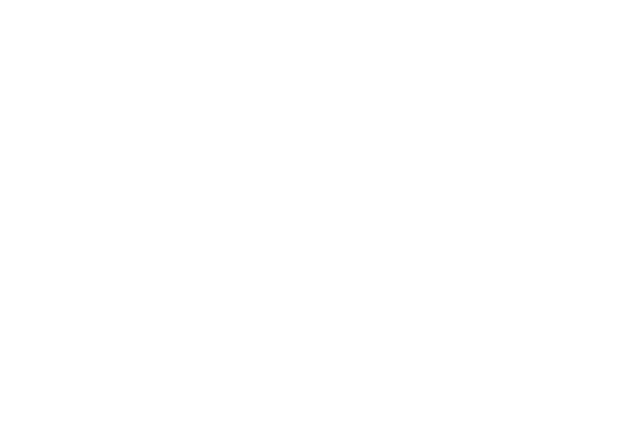
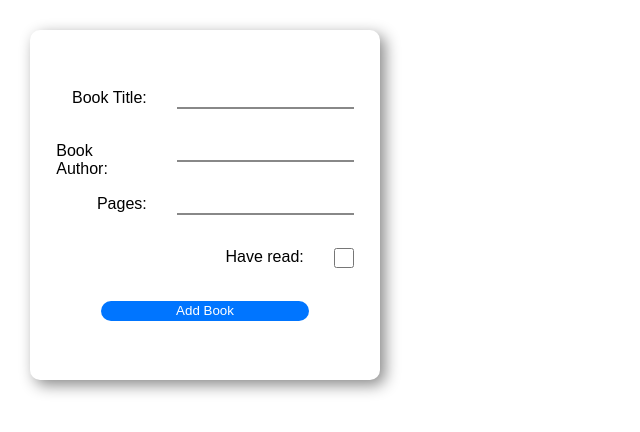
Before and after one commit to Drextd/theOdinProject, a plain HTML site: page full_stack_javascript/project_library/index.html in a window 1280 px wide. Shown: the whole page, without its empty margins (0-640 px from the left). Drawn offline with Linux system fonts and the light colour scheme.

Commit message:
Book form (HTML & CSS) added

```diff
--- a/full_stack_javascript/project_library/index.html
+++ b/full_stack_javascript/project_library/index.html
@@ -2,11 +2,43 @@
 <html>
 <head>
 <title></title>
-<link href="" rel="stylesheet" type="text/css" />
+<link href="style.css" rel="stylesheet" type="text/css" />
 <!-- <script src="script.js"></script> -->
 </head>
 
 <body>
+
+    <section id="mainContainer">
+        <section id="formContainer">
+            <form id="bookForm">
+
+                <label>
+                    <span>Book Title:</span>
+                    <input id="bookTitle" class="inputStyle" type="text"/>
+                </label>
+                <label>
+                    <span>Book Author:</span>
+                    <input id="bookAuthor" class="inputStyle" type="text"/>
+                </label>
+                <label>
+                    <span>Pages:</span>
+                    <input id="bookPages" class="inputStyle" type="text"/>
+                </label>
+                <label id="checkBoxLabel">
+                    <span>Have read:</span>
+                    <input type="checkbox" id="bookReadCheck" type="text"/>
+                </label>
+
+                <button id="formButton" type="button" onclick="addBookToLbirary()">Add Book</button>
+
+            </form>
+        </section>
+
+        <section id="libraryContainer">
+
+        </section>
+
+    </section>
 
 </body>
 
--- a/full_stack_javascript/project_library/script.js
+++ b/full_stack_javascript/project_library/script.js
@@ -1,3 +1,5 @@
+//let myLibrary = []
+
 function Book(title, author, numOfPages, read){
     this.title = title
     this.author = author
@@ -8,5 +10,8 @@ function Book(title, author, numOfPages, read){
     }
 }
 
-const testBook = new Book('testTitle', 'testAuthor', '300', 'not read yet')
-console.log(testBook.info())
+function addBookToLibrary(){
+
+
+
+}
--- a/full_stack_javascript/project_library/style.css
+++ b/full_stack_javascript/project_library/style.css
@@ -0,0 +1,61 @@
+*{
+    margin: 0;
+    padding: 0;
+    font-family: sans-serif;
+}
+
+#formContainer{
+    width: 350px;
+    height: 350px;
+    margin: 30px;
+    display: flex;
+    flex-direction: column;
+    justify-content: center;
+    border-radius: 10px;
+    box-shadow: 5px 5px 15px #888888;
+}
+
+#formContainer > #bookForm{
+    display: flex;
+    flex-direction: column;
+    justify-content: space-evenly;
+    width: 85%;
+    height: 85%;
+    margin: 0 auto;
+}
+
+#formContainer > #bookForm > label{
+    display: flex;
+    justify-content: flex-end;
+    height: 20px;
+}
+
+#formContainer > #bookForm > label > span{
+    padding-right: 30px;
+}
+
+#formContainer > #bookForm > label > input{
+    justify-content: flex-end;
+    border: none;
+    border-bottom: solid 2px #888888;
+}
+
+#bookReadCheck{
+    height: 20px;
+    width: 20px;
+}
+
+#formButton{
+    width: 70%;
+    height: 20px;
+    margin: 0 auto;
+    border: none;
+    border-radius: 10px;
+    background-color: #0075ff;
+    color: #FFFFFF;
+    transition: 0.5s linear;
+}
+
+#formButton:active{
+    background-color: #FFFFFF;
+}
```
